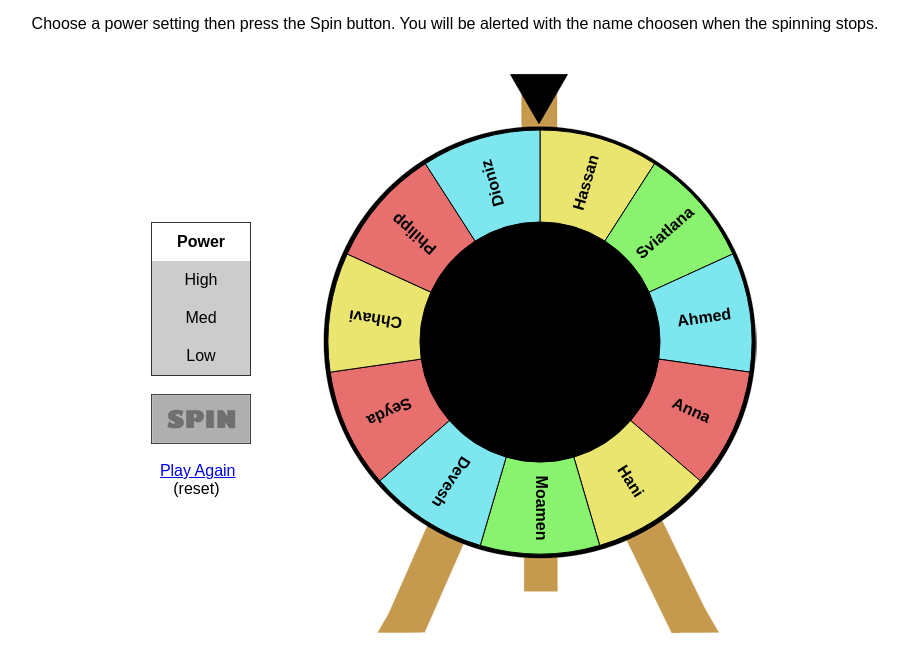
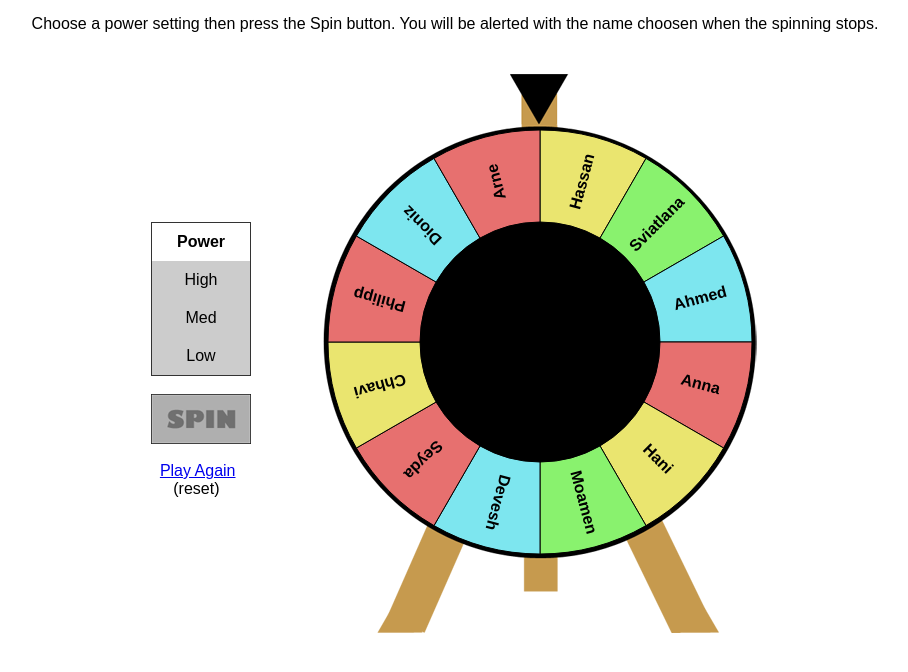
Before and after one commit to hdakhly/menu, a plain HTML site: page index.html in a window 1280 px wide. Shown: the part 48-720 px from the top of the page, without its empty margins (185-1093 px from the left). Drawn offline with nearby package versions, Linux system fonts and the light colour scheme.

Commit message:
Update index.html

```diff
--- a/index.html
+++ b/index.html
@@ -74,7 +74,7 @@
         <script>
             // Create new wheel object specifying the parameters at creation time.
             let theWheel = new Winwheel({
-                'numSegments'   : 11,   // Specify number of segments.
+                'numSegments'   : 12,   // Specify number of segments.
                 'outerRadius'   : 212,  // Set radius to so wheel fits the background.
                 'innerRadius'   : 120,  // Set inner radius to make wheel hollow.
                 'textFontSize'  : 16,   // Set font size accordingly.
@@ -91,7 +91,8 @@
                    {'fillStyle' : '#e7706f', 'text' : 'Seyda'},
                    {'fillStyle' : '#eae56f', 'text' : 'Chhavi'},
                    {'fillStyle' : '#e7706f', 'text' : 'Philipp'},
-                   {'fillStyle' : '#7de6ef', 'text' : 'Dioniz'}
+                   {'fillStyle' : '#7de6ef', 'text' : 'Dioniz'},
+                   {'fillStyle' : '#e7706f', 'text' : 'Arne'}
                 ],
                 'animation' :           // Define spin to stop animation.
                 {
```
